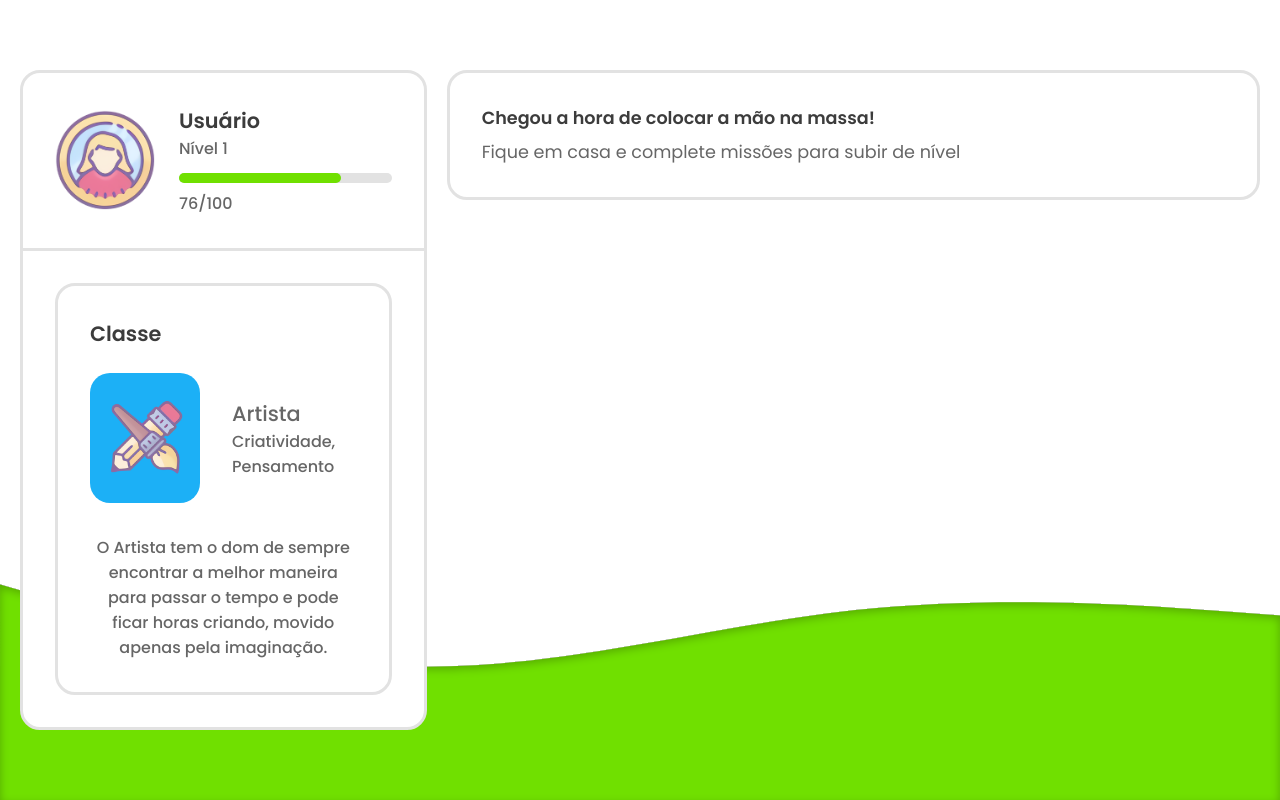
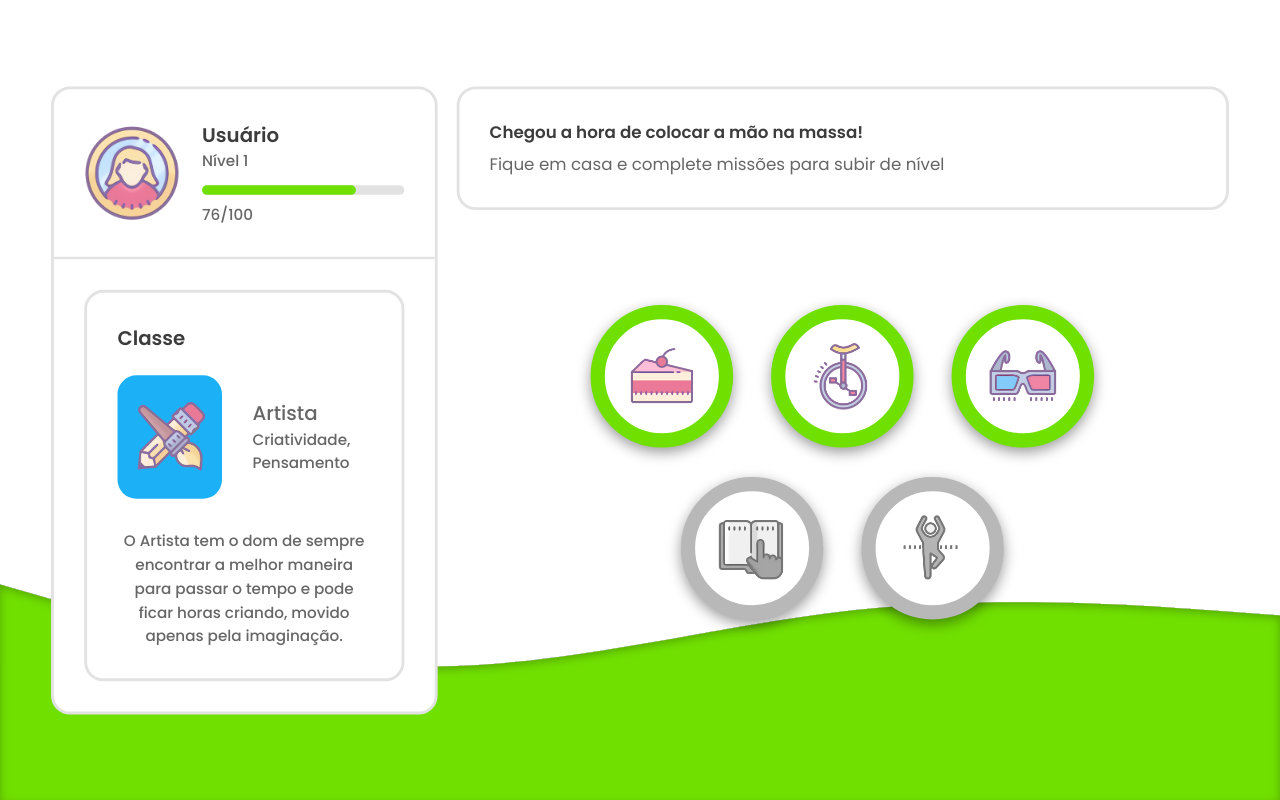
Before and after one commit to larissabenedet/The-Flexboxers-Indoors, a Next.js app: page / in a window 1280 px wide. Built offline with nearby package versions, Linux system fonts and the light colour scheme.

Commit message:
Layout Basico completo
Co-authored-by: Kaue-G <Kaue-G@users.noreply.github.com>
Co-authored-by: lari <larissabenedet@users.noreply.github.com>

```diff
--- a/src/components/Dashboard.jsx
+++ b/src/components/Dashboard.jsx
@@ -4,6 +4,7 @@ import DashboardMenu from "../components/DashboardMenu.jsx";
 import Missions from "../components/Missions.jsx";
 import Instructions from "../components/Instructions.jsx";
 import UserClass from "../components/UserClass.jsx";
+import Mission from "../components/Mission.jsx";
 
 const Dashboard = () => {
     return (
@@ -17,7 +18,17 @@ const Dashboard = () => {
                 </div>
                 <div>
                     <Instructions />
-                    <Missions />
+                    <Missions>
+                        <div>
+                            <Mission img="./img/bolo.png" />
+                            <Mission img="./img/monociclo.png" />
+                            <Mission img="./img/oculos.png" />
+                        </div>
+                        <div>
+                            <Mission img="./img/livro.png" disabled />
+                            <Mission img="./img/ioga.png" disabled />
+                        </div>
+                    </Missions>
                 </div>
             </div>
 
--- /dev/null
+++ b/src/components/Mission.jsx
@@ -0,0 +1,26 @@
+import styles from "../styles/components/Mission.module.scss";
+
+const Mission = (props) => {
+    if (props.disabled) {
+        return (
+            <>
+                <div
+                    className={styles.mission}
+                    style={{ filter: "saturate(0)" }}
+                >
+                    <img src={props.img} alt="mission" />
+                </div>
+            </>
+        );
+    } else {
+        return (
+            <>
+                <div className={styles.mission}>
+                    <img src={props.img} alt="mission" />
+                </div>
+            </>
+        );
+    }
+};
+
+export default Mission;
--- a/src/components/Missions.jsx
+++ b/src/components/Missions.jsx
@@ -1,7 +1,11 @@
 import styles from "../styles/components/Missions.module.scss";
 
 const DashboardMenu = ({ children }) => {
-    return <div className={styles.container}>{children}</div>;
+    return (
+        <div className={styles.container}>
+            <div className={styles.missionsTree}>{children}</div>
+        </div>
+    );
 };
 
 export default DashboardMenu;
--- a/src/components/UserClass.jsx
+++ b/src/components/UserClass.jsx
@@ -1,13 +1,16 @@
 import styles from "../styles/components/UserClass.module.scss";
+import { useState } from "react";
 
 const UserClass = () => {
+    const [classImage, setClassImage] = useState("pinceis");
+
     return (
         <div className={styles.container}>
             <div>
                 <span>Classe</span>
                 <div className={styles.className}>
                     <div>
-                        <img src="./img/pinceis.png" alt="Classe" />
+                        <img src={`./img/${classImage}.png`} alt="Classe" />
                     </div>
                     <div>
                         <p>Artista</p>
--- a/src/styles/components/Dashboard.module.scss
+++ b/src/styles/components/Dashboard.module.scss
@@ -10,12 +10,14 @@
 .componentsWrapper {
     max-height: 768px;
     max-width: 1366px;
+    transform: scale(0.95);
 
     display: grid;
     grid-template-columns: 1fr 2fr;
     gap: 20px;
 
     margin: 20px;
+    z-index: 2;
 
     & > div {
         display: flex;
--- a/src/styles/components/DashboardMenu.module.scss
+++ b/src/styles/components/DashboardMenu.module.scss
@@ -1,6 +1,8 @@
 .container {
     position: relative;
     background: var(--background);
+    height: 120%;
+    overflow: hidden;
 
     border-radius: 20px;
     border: 3px solid var(--gray);
--- /dev/null
+++ b/src/styles/components/Mission.module.scss
@@ -0,0 +1,26 @@
+.mission {
+    background: var(--background);
+    width: 150px;
+    height: 150px;
+    padding: 10px;
+    border-radius: 50%;
+    border: solid 15px var(--green);
+    box-shadow: 0px 5px 15px rgba(0, 0, 0, 0.4);
+    margin: 20px;
+
+    display: flex;
+    align-items: center;
+    justify-content: center;
+
+    transition: 200ms;
+    cursor: pointer;
+
+    & > img {
+        width: 70px;
+    }
+
+    &:hover {
+        transform: scale(1.05);
+        box-shadow: 0px 5px 30px rgba(0, 0, 0, 0.4);
+    }
+}
--- a/src/styles/components/Missions.module.scss
+++ b/src/styles/components/Missions.module.scss
@@ -2,5 +2,25 @@
     position: relative;
     height: 100%;
 
-    z-index: 2;
+    display: flex;
+    align-items: center;
+    justify-content: center;
 }
+
+.missionsTree {
+    padding: 2rem;
+    height: 80%;
+    width: 80%;
+
+    display: flex;
+    flex-direction: column;
+    justify-content: space-around;
+
+    & > div {
+        height: 50%;
+
+        display: flex;
+        align-items: center;
+        justify-content: center;
+    }
+}
```
